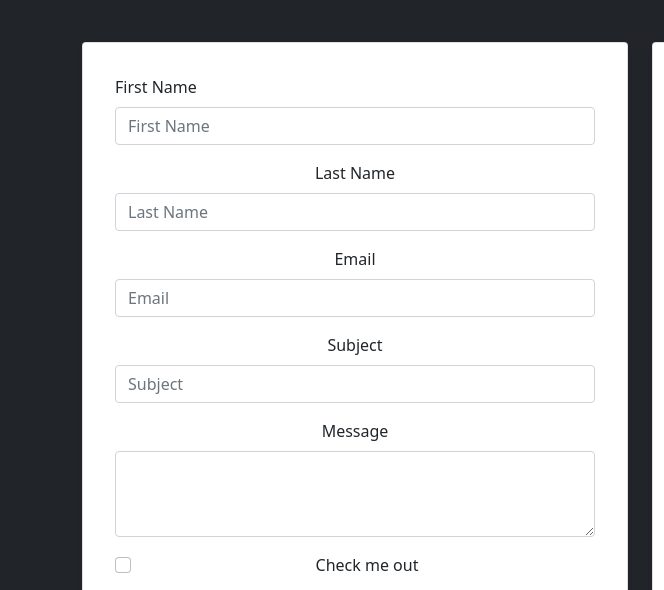
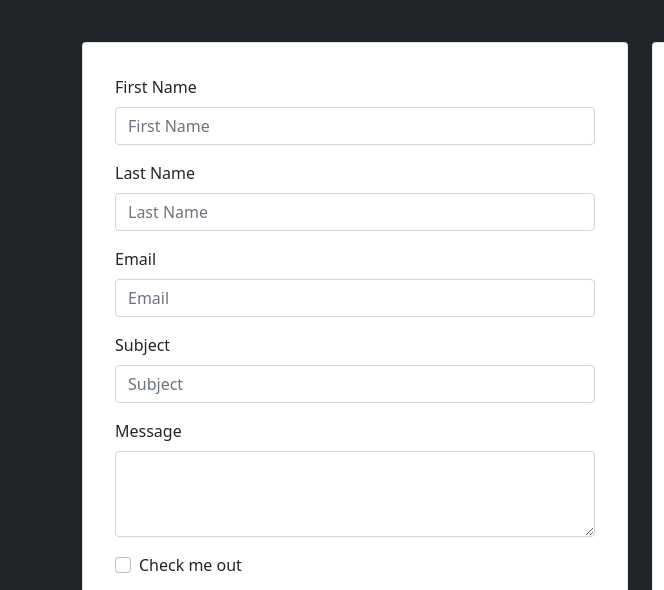
Before and after one commit to chokyihan/discovery2, a plain HTML site: page page/contect.html in a window 1280 px wide. Shown: the part 170-760 px from the top of the page, 0-664 px from the left. Drawn offline with Linux system fonts and the light colour scheme; grey boxes are pictures that could not be loaded.

Commit message:
Update contect.html

```diff
--- a/page/contect.html
+++ b/page/contect.html
@@ -63,27 +63,27 @@
                   <label for="exampleFormControlInput1" class="form-label" >First Name</label>
                   <input type="email" class="form-control" id="exampleFormControlInput1" placeholder="First Name">
                 </div>
-                <div class="mb-3">
+                <div class="mb-3 text-start">
                   <label for="exampleFormControlInput1" class="form-label">Last Name</label>
                   <input type="email" class="form-control" id="exampleFormControlInput1" placeholder="Last Name">
                 </div>
-                <div class="mb-3">
+                <div class="mb-3 text-start">
                   <label for="exampleFormControlInput1" class="form-label">Email</label>
                   <input type="email" class="form-control" id="exampleFormControlInput1" placeholder="Email">
                 </div>
-                <div class="mb-3">
+                <div class="mb-3 text-start">
                   <label for="exampleFormControlInput1" class="form-label">Subject</label>
                   <input type="email" class="form-control" id="exampleFormControlInput1" placeholder="Subject">
                 </div>
-                <div class="mb-3">
+                <div class="mb-3 text-start">
                   <label for="exampleFormControlTextarea1" class="form-label">Message</label>
                   <textarea class="form-control" id="exampleFormControlTextarea1" rows="3"></textarea>
                 </div>
-                <div class="mb-3 form-check">
+                <div class="mb-3 form-check text-start">
                   <input type="checkbox" class="form-check-input" id="exampleCheck1">
                   <label class="form-check-label" for="exampleCheck1">Check me out</label>
                 </div>
-                <button type="submit" class="btn btn-primary">Submit</button>
+                <button type="submit" class="btn btn-primary text-start">Submit</button>
                 <hr>
               </div>
             </div>
```
